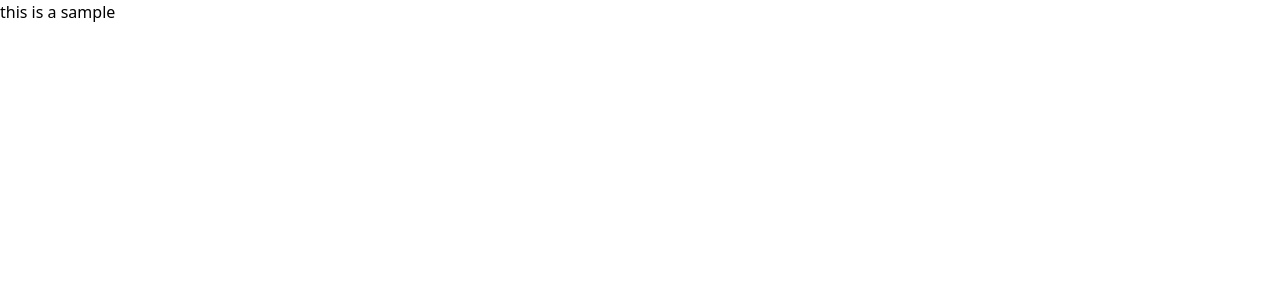
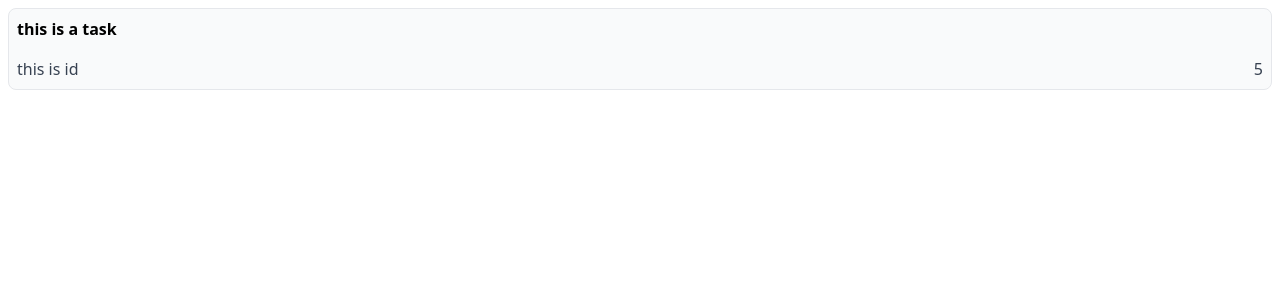
Before and after one commit to BotS3k/kanban, a Next.js app: page / in a window 1280 px wide. Shown: the top 300 px of the page. Built offline with nearby package versions, Linux system fonts and the light colour scheme.

Commit message:
new folder structure and addition of data types

```diff
--- a/src/app/layout.tsx
+++ b/src/app/layout.tsx
@@ -1,12 +1,16 @@
-import React, { ReactNode } from "react";
-import "./globals.css";
+export const metadata = {
+  title: 'Kanban Dashboard',
+  description: 'Generated by Next.js',
+}
 
-export default function Layout({ children }: { children: React.ReactNode }) {
-return (
-  <html>
-    <body>
-      {children}
-    </body>
-  </html>
-)
+export default function RootLayout({
+  children,
+}: {
+  children: React.ReactNode
+}) {
+  return (
+    <html lang="en">
+      <body>{children}</body>
+    </html>
+  )
 }
--- a/src/app/page.tsx
+++ b/src/app/page.tsx
@@ -1,5 +1,15 @@
 import Image from "next/image";
+import Card from "@/components/Card";
+import {Task} from "../utils/task-types";
+
 
 export default function Home() {
-  return (<div>this is a sample</div>)
+
+  const task: Task = {
+    title: 'this is a task',
+    id: 'this is id',
+    points: 5
+  }
+
+  return (<div className=''><Card task={task}/></div>)
 }
--- /dev/null
+++ b/src/components/Card.tsx
@@ -0,0 +1,24 @@
+import React from "react";
+import "../app/globals.css";
+import { Task } from "@/utils/task-types";
+
+// const Card = ({ title, id, points }: {
+//     title: string,
+//     id: string;
+//     points: number
+// }) => {
+const Card = ({task}: {task: Task}) => {
+  return (
+    <div className="border rounded-lg px-2 m-2 bg-gray-50">
+      <div className="text-base font-semibold py-2">
+        {task.title}
+      </div>
+      <div className="flex gap-4 justify-between py-2 text-gray-700">
+        <div>{task.id}</div>
+        <div className="">{task.points}</div>
+      </div>
+    </div>
+  );
+};
+
+export default Card;
--- /dev/null
+++ b/src/utils/task-types.ts
@@ -0,0 +1,5 @@
+export type Task = {
+    title: string,
+    id: string,
+    points?: number
+  }
```
